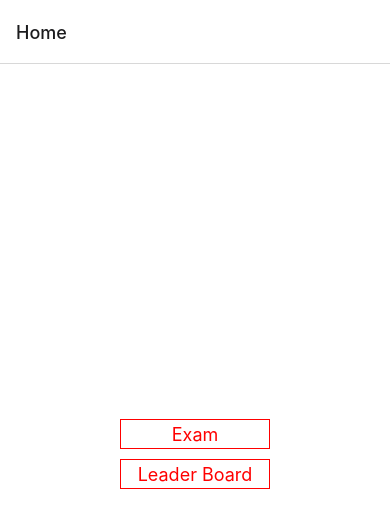
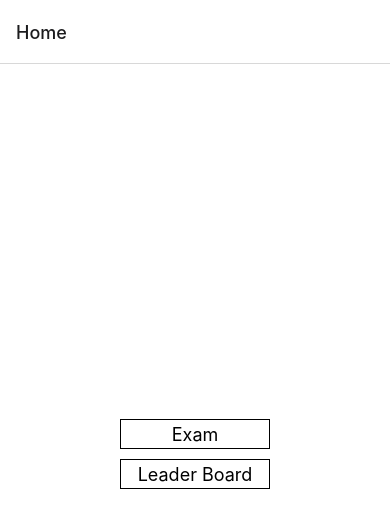
Before and after one commit to lertumpai/exam-bd, a React Native app: screen /Home in a window 390 px wide. Shown: the top 528 px of the page. Built offline with nearby package versions, Linux system fonts and the light colour scheme.

Commit message:
add style

```diff
--- a/screens/Home.tsx
+++ b/screens/Home.tsx
@@ -2,6 +2,7 @@ import {StyleSheet, View} from "react-native";
 import {NativeStackScreenProps} from "@react-navigation/native-stack";
 import {RootStackParamList} from "../root.navigation";
 import Button from "../components/Button";
+import {colors} from "../styles";
 
 const styles = StyleSheet.create({
   container: {
@@ -10,19 +11,9 @@ const styles = StyleSheet.create({
     alignItems: 'center',
     justifyContent: 'center',
   },
-  examButton: {
+  button: {
     borderStyle: 'solid',
-    borderColor: 'red',
-    borderWidth: 1,
-    alignItems: 'center',
-    justifyContent: 'center',
-    width: 150,
-    height: 30,
-    margin: 5
-  },
-  leaderBoardButton: {
-    borderStyle: 'solid',
-    borderColor: 'red',
+    borderColor: colors.black.primary,
     borderWidth: 1,
     alignItems: 'center',
     justifyContent: 'center',
@@ -42,10 +33,10 @@ export default function HomeScreen({navigation}: HomeScreenNavigationProp) {
         title="Exam"
         textStyle={
           {
-            color: 'red',
+            color: colors.black.primary,
             fontSize: 18
           }}
-        buttonStyle={styles.examButton}
+        buttonStyle={styles.button}
         onPress={() =>
           navigation.navigate('Exam')
         }
@@ -54,10 +45,10 @@ export default function HomeScreen({navigation}: HomeScreenNavigationProp) {
         title="Leader Board"
         textStyle={
           {
-            color: 'red',
+            color: colors.black.primary,
             fontSize: 18
           }}
-        buttonStyle={styles.leaderBoardButton}
+        buttonStyle={styles.button}
         onPress={() =>
           navigation.navigate('LeaderBoard')
         }
--- /dev/null
+++ b/styles/index.ts
@@ -0,0 +1,14 @@
+export const colors = {
+  lightBlue: {
+    primary: '#29B6F6',
+    secondary: '#81D4FA'
+  },
+  lightGreen: {
+    primary: '#66BB6A',
+    secondary: '#81C784'
+  },
+  black: {
+    primary: '#000000',
+    secondary: '#212121'
+  }
+}
```
